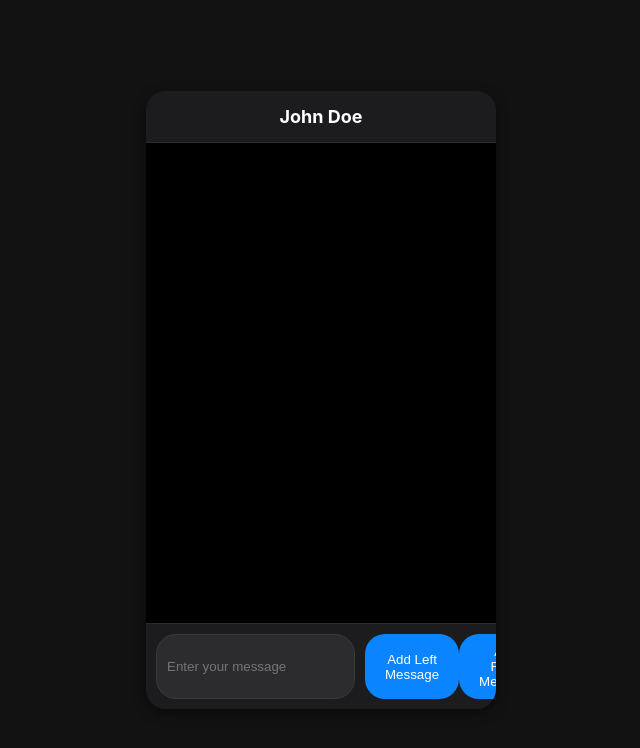
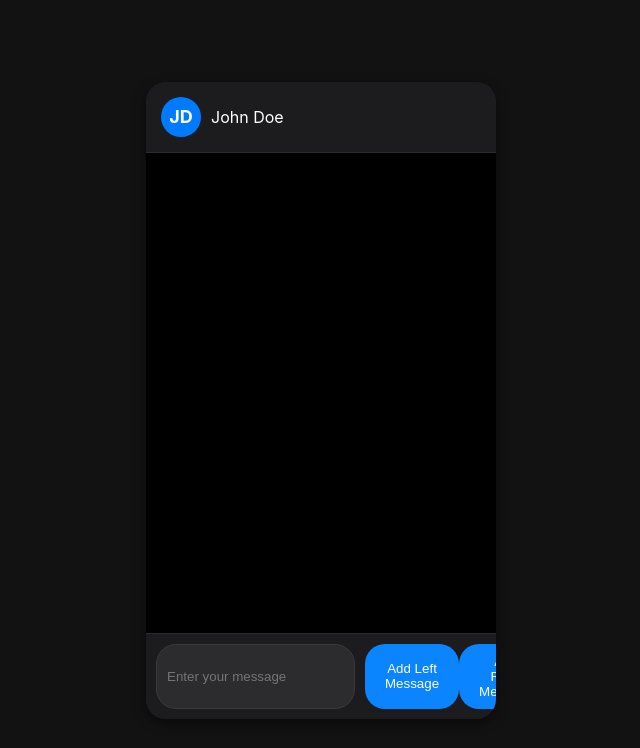
Before and after one commit to benbirchpersonal/jhook.dev, a PHP site: page /tik/index.html in a window 1280 px wide. Shown: the top 748 px of the page, without its empty margins (319-959 px from the left). Run offline with PHP 8.4, Linux system fonts and the light colour scheme.

Commit message:
added contact name

```diff
--- a/tik/index.html
+++ b/tik/index.html
@@ -9,6 +9,7 @@
 <body>
     <div class="imessage-container">
         <div class="header">
+            <div class="contact-picture" id="contactPicture">JD</div>
             <div id="contactName" class="contact-name" contenteditable="false" onclick="editName()">John Doe</div>
         </div>
         <div id="chat" class="chat-box">
--- a/tik/script.js
+++ b/tik/script.js
@@ -23,9 +23,9 @@ function addMessage(side) {
     chat.scrollTop = chat.scrollHeight;
 }
 
-
 function editName() {
     const contactNameElement = document.getElementById('contactName');
+    const contactPictureElement = document.getElementById('contactPicture');
 
     // Enable editing
     contactNameElement.setAttribute('contenteditable', 'true');
@@ -35,11 +35,14 @@ function editName() {
     contactNameElement.addEventListener('blur', () => {
         contactNameElement.setAttribute('contenteditable', 'false');
 
-        // Optional: Trim the name to prevent leading/trailing spaces
+        // Trim the name to prevent leading/trailing spaces
         contactNameElement.textContent = contactNameElement.textContent.trim();
+
+        // Update the initials in the contact picture
+        updateContactPicture(contactNameElement.textContent);
     });
 
-    // Optional: Prevent line breaks when pressing Enter
+    // Prevent line breaks when pressing Enter
     contactNameElement.addEventListener('keydown', (event) => {
         if (event.key === 'Enter') {
             event.preventDefault();
@@ -47,3 +50,15 @@ function editName() {
         }
     });
 }
+
+function updateContactPicture(name) {
+    const contactPictureElement = document.getElementById('contactPicture');
+
+    // Get the initials from the name (max 2 characters)
+    const initials = name.split(' ')
+        .map(word => word.charAt(0).toUpperCase())
+        .slice(0, 2) // Max of 2 initials
+        .join('');
+
+    contactPictureElement.textContent = initials;
+}
--- a/tik/style.css
+++ b/tik/style.css
@@ -23,10 +23,24 @@ body {
 .header {
     background-color: #1c1c1e;
     padding: 15px;
-    text-align: center;
+    display: flex;
+    align-items: center;
+    border-bottom: 1px solid #2c2c2e;
+}
+
+.contact-picture {
+    width: 40px;
+    height: 40px;
+    background-color: #007aff;
+    color: white;
+    font-weight: bold;
     font-size: 18px;
-    font-weight: bold;
-    border-bottom: 1px solid #2c2c2e;
+    border-radius: 50%;
+    display: flex;
+    align-items: center;
+    justify-content: center;
+    margin-right: 10px;
+    user-select: none;
 }
 
 .chat-box {
@@ -87,9 +101,3 @@ button {
 button:hover {
     background-color: #007aff;
 }
-
-
-.contact-name[contenteditable="true"] {
-    border-bottom: 1px dashed white;
-    cursor: text;
-}
```
